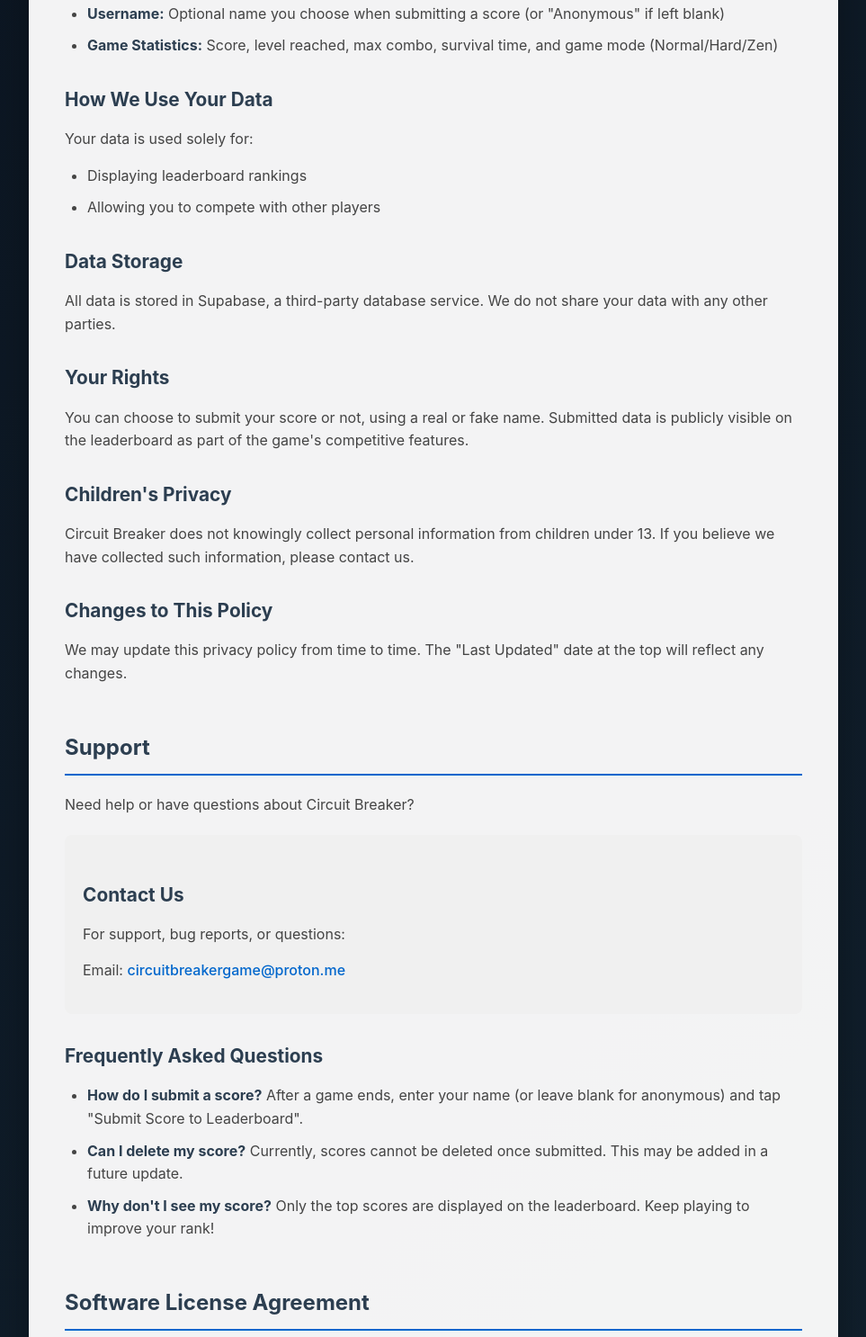
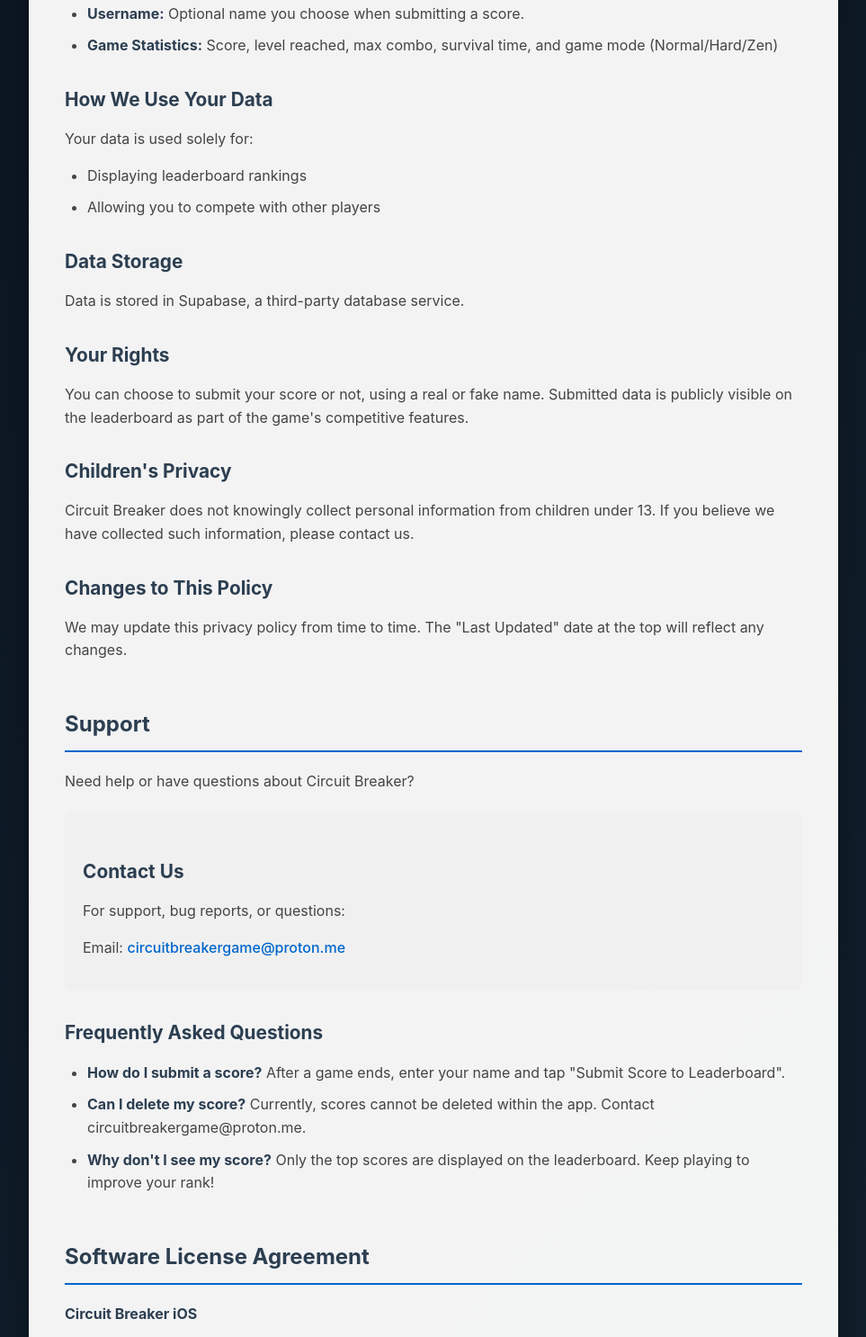
Before and after one commit to ds-vibe/Legal, a plain HTML site: page index.html in a window 1280 px wide. Shown: the part 518-2004 px from the top of the page at 90% size, without its empty margins (158-1121 px from the left). Drawn offline with Linux system fonts and the light colour scheme.

Commit message:
Update index.html

```diff
--- a/index.html
+++ b/index.html
@@ -166,7 +166,7 @@
             <h3>Data Collection</h3>
             <p>Circuit Breaker collects minimal data necessary for leaderboard functionality:</p>
             <ul>
-                <li><strong>Username:</strong> Optional name you choose when submitting a score (or "Anonymous" if left blank)</li>
+                <li><strong>Username:</strong> Optional name you choose when submitting a score.</li>
                 <li><strong>Game Statistics:</strong> Score, level reached, max combo, survival time, and game mode (Normal/Hard/Zen)</li>
             </ul>
 
@@ -178,7 +178,7 @@
             </ul>
 
             <h3>Data Storage</h3>
-            <p>All data is stored in Supabase, a third-party database service. We do not share your data with any other parties.</p>
+            <p>Data is stored in Supabase, a third-party database service.</p>
 
             <h3>Your Rights</h3>
             <p>You can choose to submit your score or not, using a real or fake name. Submitted data is publicly visible on the leaderboard as part of the game's competitive features.</p>
@@ -202,8 +202,8 @@
 
             <h3>Frequently Asked Questions</h3>
             <ul>
-                <li><strong>How do I submit a score?</strong> After a game ends, enter your name (or leave blank for anonymous) and tap "Submit Score to Leaderboard".</li>
-                <li><strong>Can I delete my score?</strong> Currently, scores cannot be deleted once submitted. This may be added in a future update.</li>
+                <li><strong>How do I submit a score?</strong> After a game ends, enter your name and tap "Submit Score to Leaderboard".</li>
+                <li><strong>Can I delete my score?</strong> Currently, scores cannot be deleted within the app. Contact circuitbreakergame@proton.me. </li>
                 <li><strong>Why don't I see my score?</strong> Only the top scores are displayed on the leaderboard. Keep playing to improve your rank!</li>
             </ul>
         </section>
@@ -229,7 +229,7 @@
                     <li>Use the Software for any commercial purpose</li>
                     <li>Use the Software in any way that violates applicable laws or regulations</li>
                 </ul>
-                <p>All rights not expressly granted are reserved. Derek Schwede owns all right, title and interest (including IP rights) in and to this app.</p>
+                <p>All rights not expressly granted are reserved. Derek Schwede owns all right, title and interest (including IP rights) in and to the Software.</p>
             </div>
 
             <div class="license-section">
```
